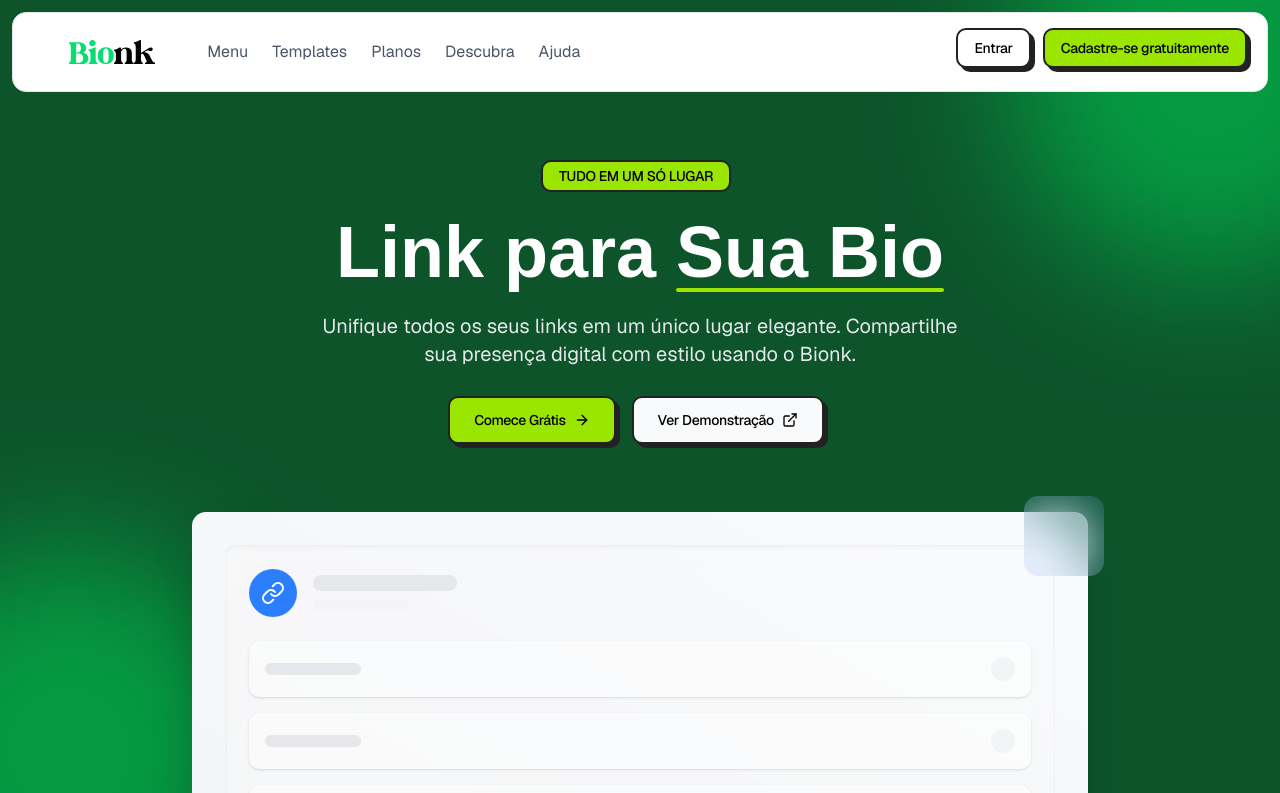
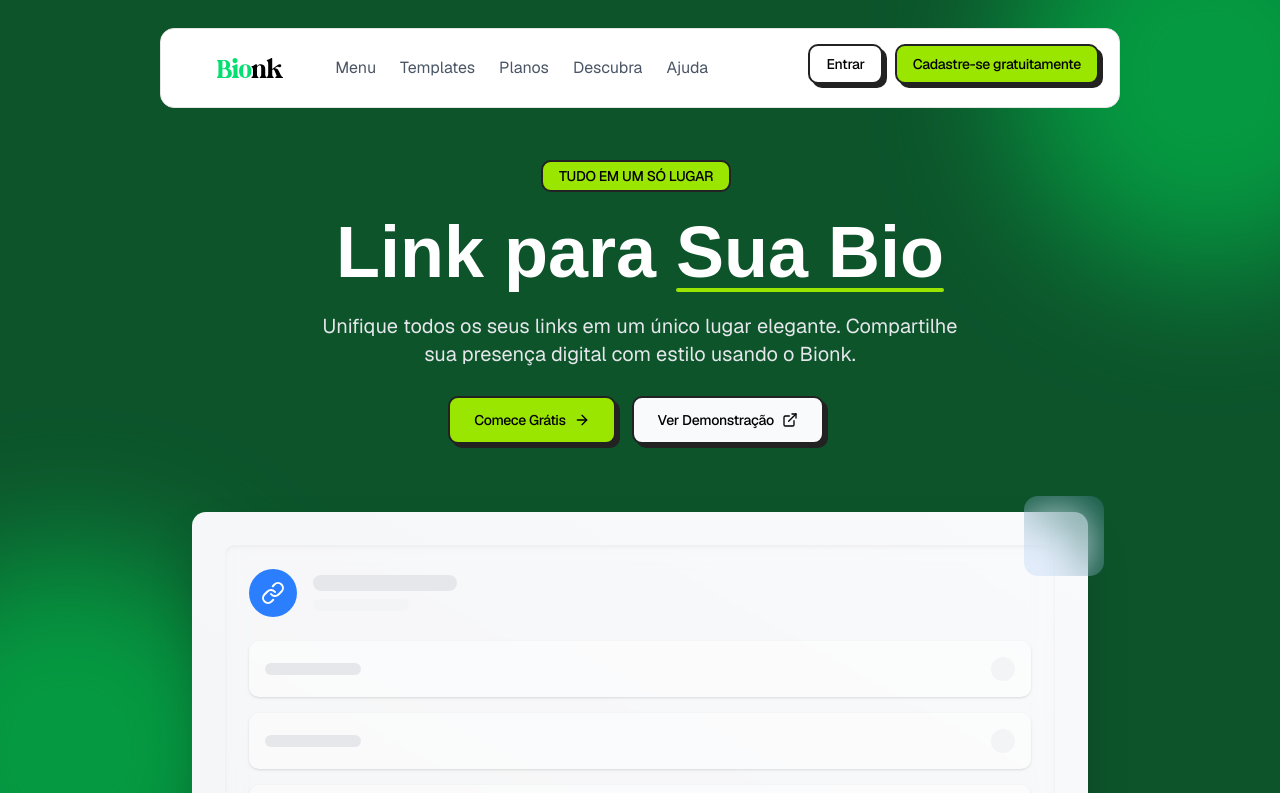
Before and after one commit to gabriellucasvh/bionk, a Next.js app: page / in a window 1280 px wide. Shown: the top 793 px of the page. Built offline with nearby package versions, Linux system fonts and the light colour scheme; no server answers; a web font is replaced by a local one.

Commit message:
style: Espaçamento diminuido entre o Header e os cantos

```diff
--- a/src/components/Header.tsx
+++ b/src/components/Header.tsx
@@ -20,7 +20,7 @@ const Header: React.FC = () => {
   const router = useRouter()
 
   return (
-    <nav className="hidden md:flex fixed inset-0 z-50 h-20 m-3 max-w-full items-center p-4 rounded-xl bg-white border">
+    <nav className="hidden md:flex fixed inset-0 z-50 h-20 mx-40 my-7 max-w-full items-center p-4 rounded-xl bg-white border">
       <div className="mx-10">
         <Link href="/">
           <Image src="/bionk-logo.svg" alt="logo" width={160} height={90} />
```
